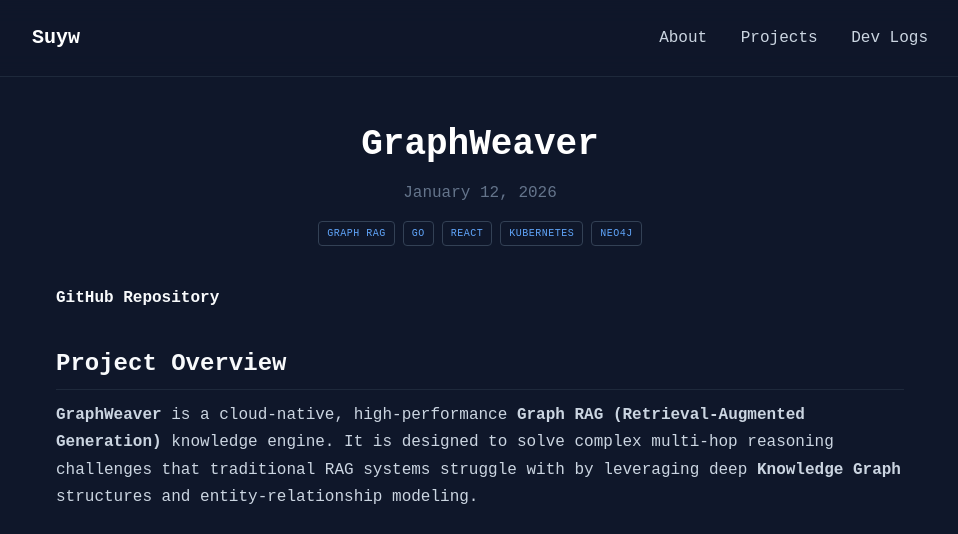
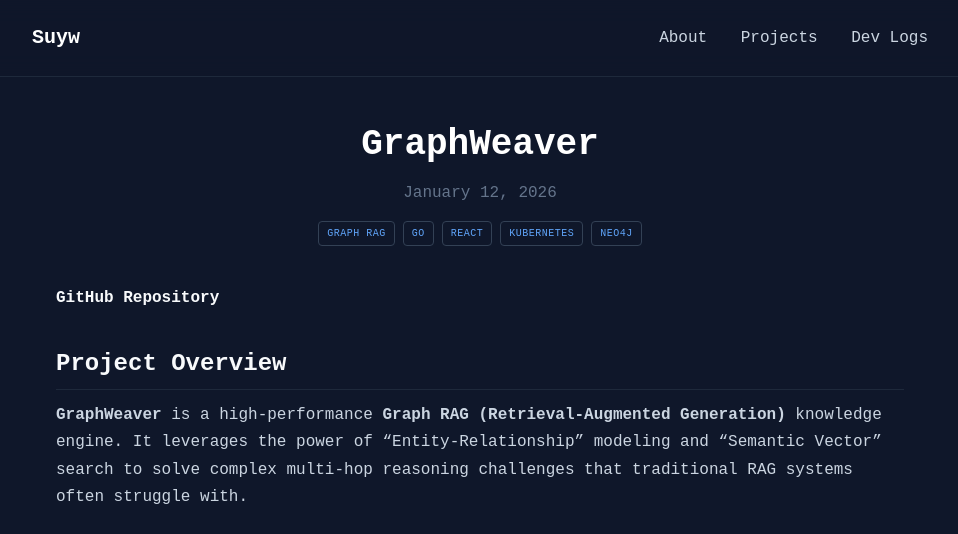
Before and after one commit to Suyw-0123/Suyw-0123.github.io, a Jekyll site: the page built from _projects/graph-weaver.md, in a window 1280 px wide and 1400 px high, cut to the strip 0-534 px from the top of the window. Shown: the whole strip, without its empty margins (160-1118 px from the left). Built offline with Jekyll 4.4.1, drawn with Linux system fonts in a browser that asks for light colours; nearby versions of some CDN libraries; some of the changed text lies outside the part shown.

Commit message:
Update blog post on RAG development journey and enhance GraphWeaver project documentation

```diff
--- a/_projects/graph-weaver.md
+++ b/_projects/graph-weaver.md
@@ -9,19 +9,23 @@
 
 ## Project Overview
 
-**GraphWeaver** is a cloud-native, high-performance **Graph RAG (Retrieval-Augmented Generation)** knowledge engine. It is designed to solve complex multi-hop reasoning challenges that traditional RAG systems struggle with by leveraging deep **Knowledge Graph** structures and entity-relationship modeling.
+**GraphWeaver** is a high-performance **Graph RAG (Retrieval-Augmented Generation)** knowledge engine. It leverages the power of "Entity-Relationship" modeling and "Semantic Vector" search to solve complex multi-hop reasoning challenges that traditional RAG systems often struggle with.
 
-#### DEMO
+### DEMO
 
 ![demo](/pictures/graph-weaver-demo.gif)
 
 ## Key Features
 
-- **Knowledge Graph Retrieval**: Utilizes Graph Diffusion and relationship paths to perform logical reasoning across interconnected data points.
-- **Cloud-Native Architecture**: Built as a microservice-based system, ready for Kubernetes (Kind/Helm) deployment.
+- **Hybrid Retrieval Engine**: Combines **Vector Search** (for semantic entry points) with **Graph Diffusion** (for logical relationship reasoning).
+- **Containerized Deployment**: Easy setup with **Docker Compose** for local development and testing.
 - **High Performance**: Backend implemented in **Go (Golang)** for efficient concurrency and low-latency processing.
-- **Automated Entity Extraction**: Automatically identifies and maps entities and relationships from unstructured data (PDF/Markdown).
-- **Interactive Dashboard**: A modern, responsive UI built with **React**, **TypeScript**, and **Tailwind CSS**.
+- **Modern Knowledge Management**: Automated entity and relationship extraction from unstructured data (PDF/Markdown).
+- **Interactive UI**: Sleek and responsive dashboard built with **React**, **TypeScript**, and **Tailwind CSS**.
+
+## System Architecture
+
+![diagram](/pictures/graphweaver_architecture.png)
 
 ## Technology Stack
 
@@ -46,4 +50,4 @@
 - **CI/CD**: GitHub Actions
 
 ## Development Status
-This project is currently under active development, focusing on optimizing graph data fetching and enhancing the chat service implementation.
+This project is currently under active development, Currently, we're deploying using Docker Compose; the Kubernetes solution might require more time for me to research, now focusing on optimizing graph data fetching and enhancing the chat service implementation.
--- a/index.html
+++ b/index.html
@@ -16,7 +16,7 @@
     <h2 class="text-2xl font-bold text-white mb-8 border-l-4 border-purple-500 pl-4">About Me</h2>
     <div class="bg-slate-800/30 border border-slate-800 p-8 rounded-xl">
         <p class="text-slate-300 leading-relaxed mb-6">
-            Hi, I'm Suyw—a builder of tools and open source explorer.
+            Hi, I'm Suyw a builder of tools and open source explorer.
             This space shares my projects and documents my learning journey.
             Currently learning these tech stacks with basic proficiency, stronger than other areas.
         </p>
```
Also changed, not shown: _posts/2026-01-09-my-rag-development-journey.md (+2 -2 lines), pictures/graphweaver_architecture.png (added).
